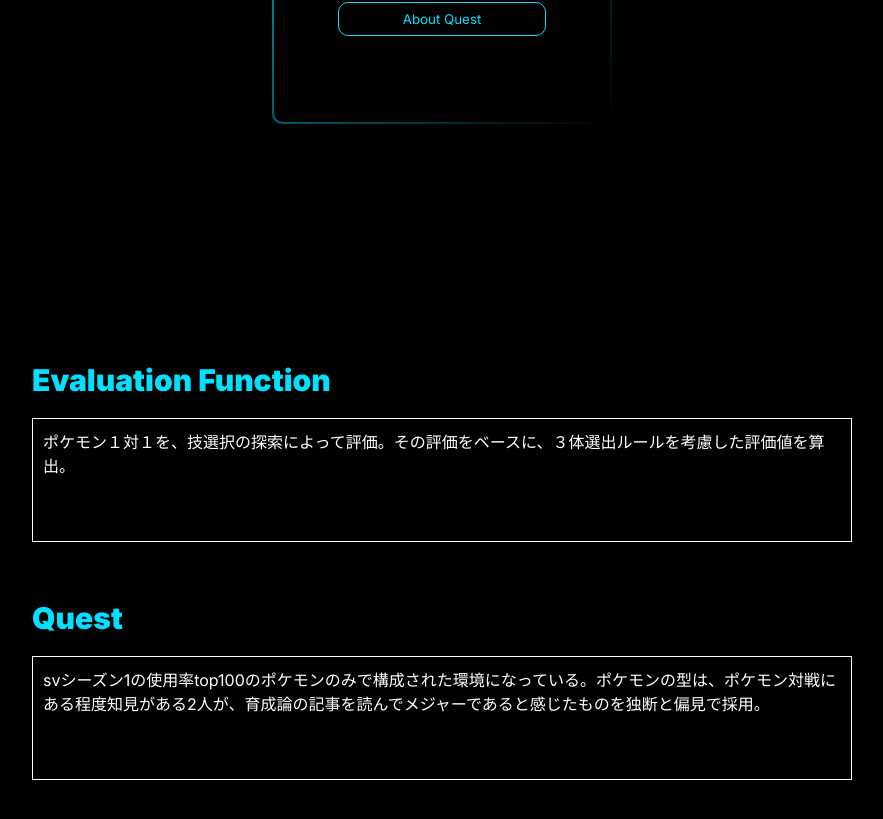
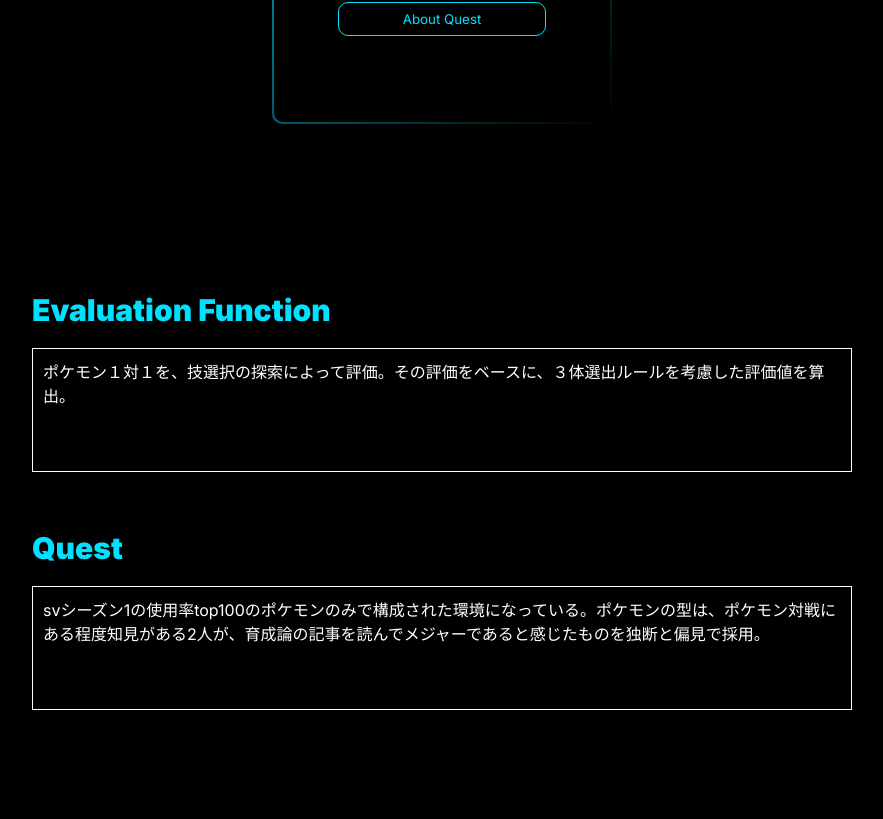
Before and after one commit to pokemon-GA/pokemon-ga-document, a React (Vite) app: page / in a window 1280 px wide. Shown: the part 1832-2651 px from the top of the page, without its empty margins (198-1081 px from the left). After the commit the page ends 2603 px from the top, so only its background shows below. Built offline with nearby package versions, Linux system fonts and the light colour scheme.

Commit message:
Revert "EV・QUのリンク先を付けて置きました。"
This reverts commit 8b553ba7f619d428f937ab29fc9d60b9da26ea6b.

```diff
--- a/src/components/Page1.jsx
+++ b/src/components/Page1.jsx
@@ -5,11 +5,6 @@
 
 const Page1div = styled.div`
     background-color: #000;
-    padding-bottom: 600px;
-
-    #ev {
-        padding-top: 70px;
-    }
 `;
 
 const FlexDiv = styled.div`
@@ -42,7 +37,6 @@
                     text={'対戦した際のポケモンの評価を計算する関数の作成'}
                     button={'notHidden'}
                     buttonText={'About evaluation function'}
-                    link={'/#ev'}
                 />
                 <PageCard
                     title={'Web Application'}
@@ -61,10 +55,8 @@
                     text={'妥当な環境の制限を探求する。'}
                     button={'notHidden'}
                     buttonText={'About Quest'}
-                    link={'/#qu'}
                 />
             </CardDiv>
-            <div id="ev">
             <PageText
                 title={'Evaluation Function'}
                 lang={''}
@@ -73,16 +65,8 @@
                     'ポケモン１対１を、技選択の探索によって評価。その評価をベースに、３体選出ルールを考慮した評価値を算出。'
                 }
             />
-            </div>
-            <PageTextDiv id="qu">
-                <PageText
-                    title={'Quest'}
-                    lang={''}
-                    langClass={'hidden'}
-                    text={
-                        'svシーズン1の使用率top100のポケモンのみで構成された環境になっている。ポケモンの型は、ポケモン対戦にある程度知見がある2人が、育成論の記事を読んでメジャーであると感じたものを独断と偏見で採用。'
-                    }
-                />
+            <PageTextDiv>
+                <PageText title={'Quest'} lang={''} langClass={'hidden'} text={'svシーズン1の使用率top100のポケモンのみで構成された環境になっている。ポケモンの型は、ポケモン対戦にある程度知見がある2人が、育成論の記事を読んでメジャーであると感じたものを独断と偏見で採用。'} />
             </PageTextDiv>
         </Page1div>
     );
```
Lines whose indentation alone changed are shown as unchanged.
